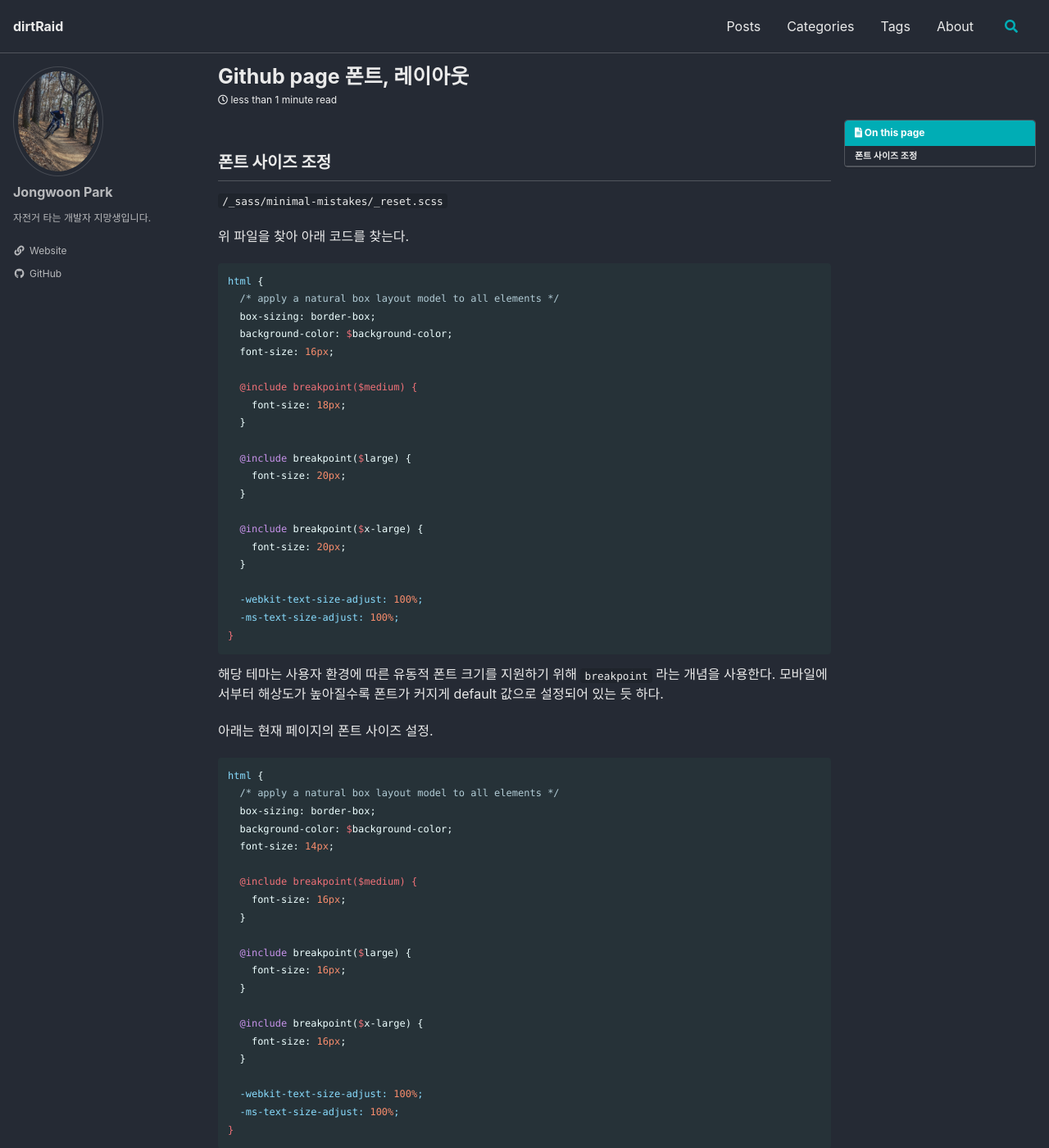
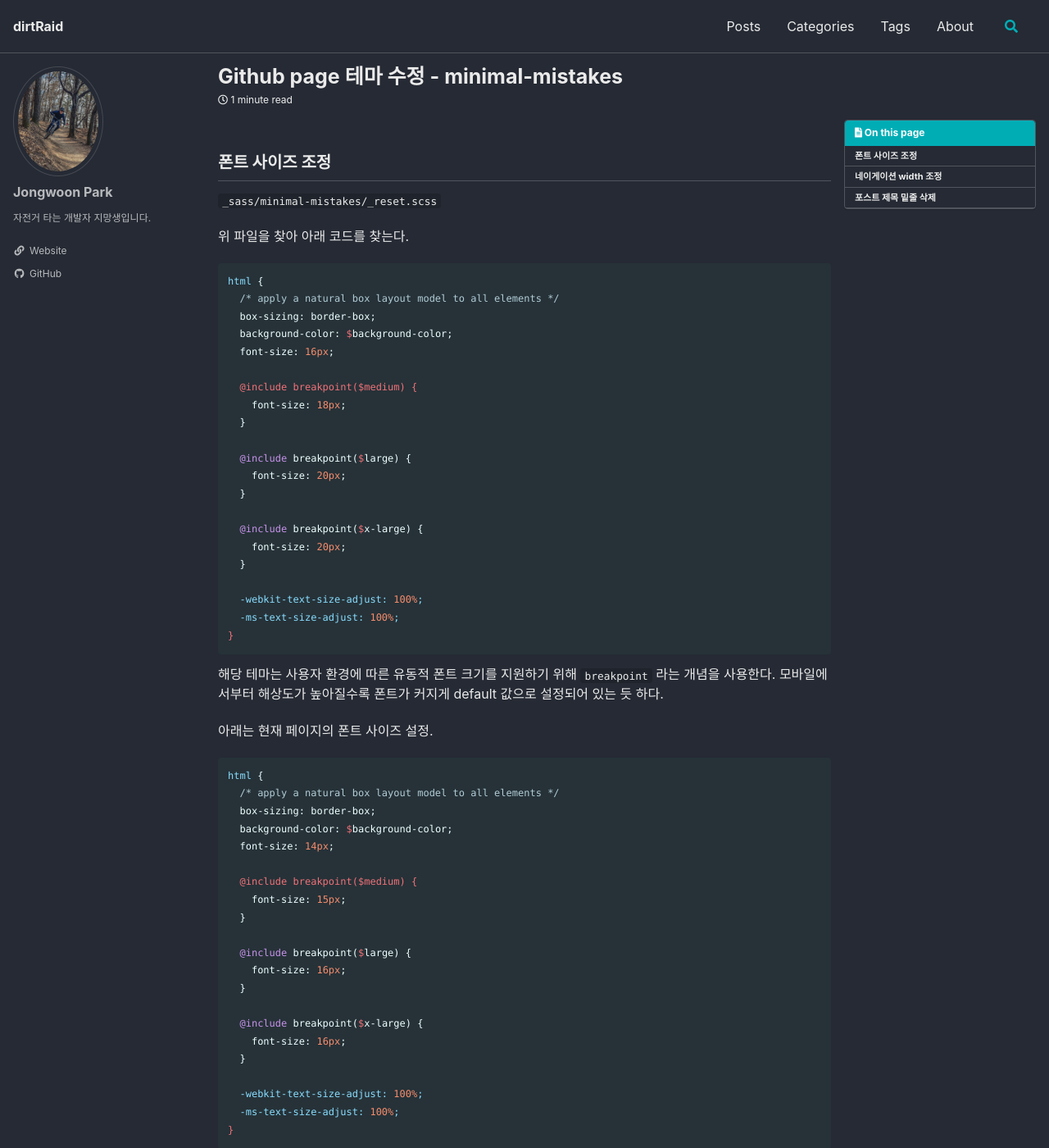
Before and after one commit to nortiz1349/dirtRaid, a Jekyll site: the page built from _posts/2022-04-20-github_layout_modify.md, in a window 1280 px wide and 1400 px high. Shown: the whole window at 82% size. Built offline with Jekyll 4.4.1, drawn with Linux system fonts in a browser that asks for light colours; cached includes are drawn as plain includes; some of the changed text lies outside the part shown.

Commit message:
테마수정

````diff
--- a/_posts/2022-04-20-github_layout_modify.md
+++ b/_posts/2022-04-20-github_layout_modify.md
@@ -1,6 +1,6 @@
 ---
-title: "Github page 폰트, 레이아웃"
-excerpt: minimal-mistakes 폰트크기 조절, 좌우 네비게이션 width 조정
+title: "Github page 테마 수정 - minimal-mistakes"
+excerpt: 폰트크기, 좌우 네비게이션 width, 제목 밑줄 삭제
 excerpt_separator: "<!--more-->"
 categories:
   - GitHub
@@ -14,7 +14,7 @@ date: 2022-04-20
 ---
 ## 폰트 사이즈 조정
 
-`/_sass/minimal-mistakes/_reset.scss`
+`_sass/minimal-mistakes/_reset.scss`
 
 위 파일을 찾아 아래 코드를 찾는다.
 ```css
@@ -52,7 +52,7 @@ html {
   font-size: 14px;
 
   @include breakpoint($medium) {
-    font-size: 16px;
+    font-size: 15px;
   }
 
   @include breakpoint($large) {
@@ -67,3 +67,45 @@ html {
   -ms-text-size-adjust: 100%;
 }
 ```
+
+## 네이게이션 width 조정
+
+`_sass\minimal-mistakes\_variables.scss`
+
+위 파일을 찾아 아래 코드를 수정 해준다. 디폴트 값을 주석으로 달아 놓았다.
+
+```css
+/*
+   Grid
+   ========================================================================== */
+
+$right-sidebar-width-narrow: 150px !default; // default 200px
+$right-sidebar-width: 250px !default;        // default 300px
+$right-sidebar-width-wide: 300px !default;   // default 400px
+```
+
+## 포스트 제목 밑줄 삭제
+`_sass\minimal-mistakes\_reset.scss`
+
+아래 코드 한줄만 추가하면 된다.
+
+```css
+/* links */
+
+a {
+  text-decoration: none;  /* 추가된 코드입니다. */
+
+  &:focus {
+    @extend %tab-focus;
+  }
+
+  &:visited {
+    color: $link-color-visited;
+  }
+
+  &:hover {
+    color: $link-color-hover;
+    outline: 0;
+  }
+}
+```
--- a/_sass/minimal-mistakes/_reset.scss
+++ b/_sass/minimal-mistakes/_reset.scss
@@ -11,7 +11,7 @@ html {
   font-size: 14px;
 
   @include breakpoint($medium) {
-    font-size: 15px;
+    font-size: 16px;
   }
 
   @include breakpoint($large) {
````
